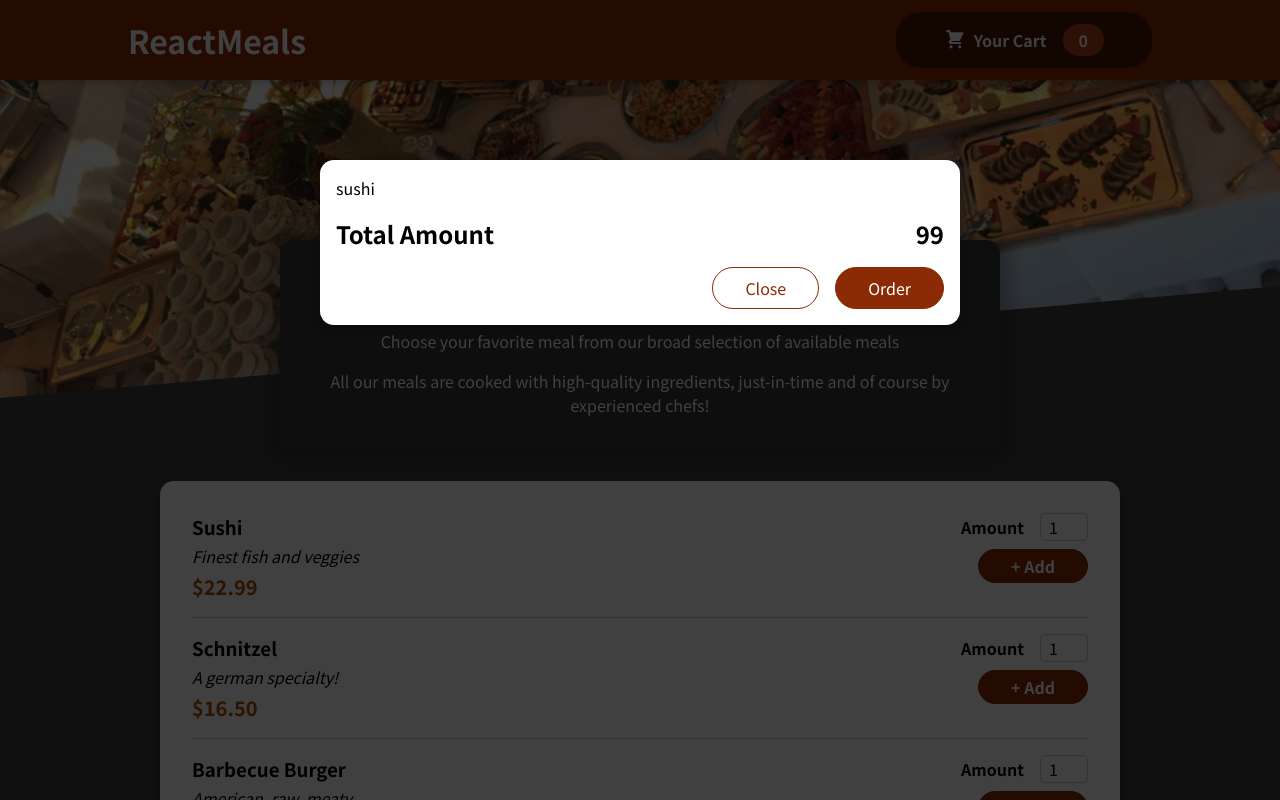
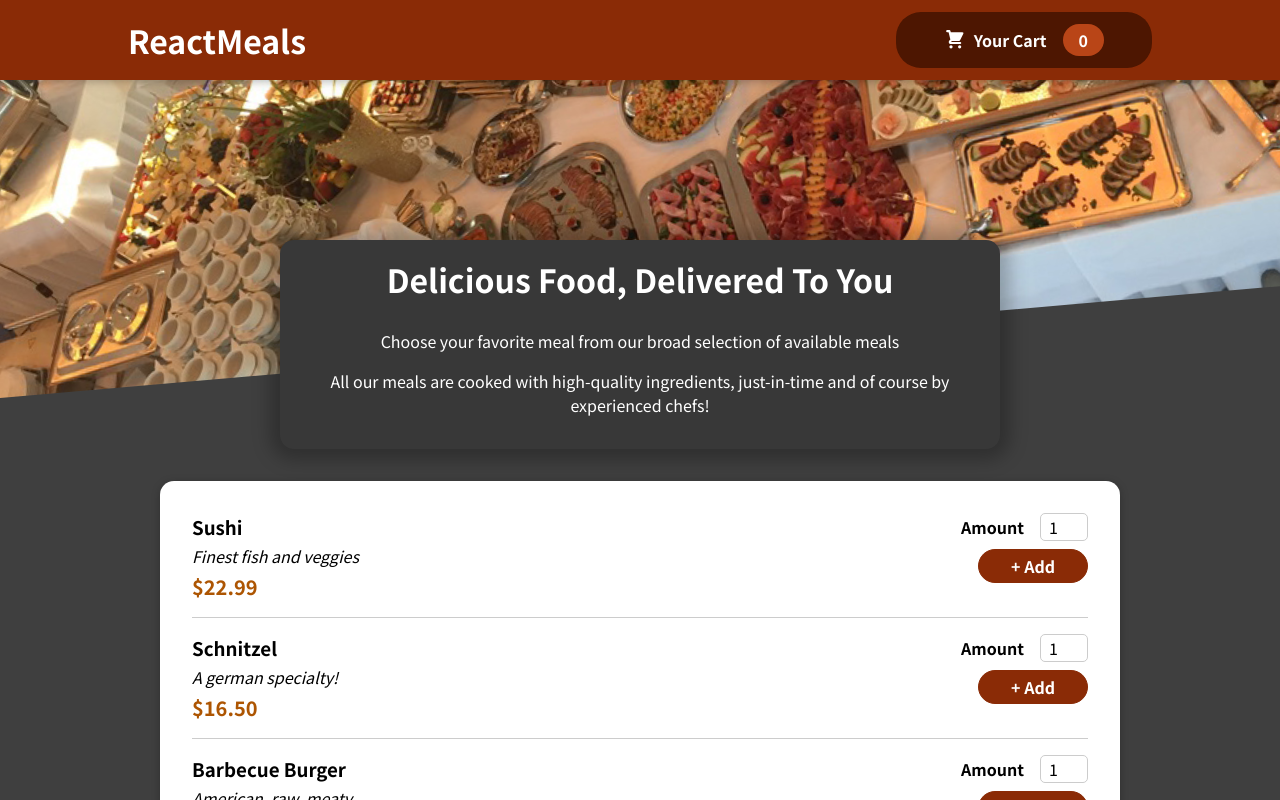
Before and after one commit to apoorvnema/restaurant-website-react, a React (Create React App) app: page / in a window 1280 px wide. Shown: the top 800 px of the page. Built offline with nearby package versions, Linux system fonts and the light colour scheme.

Commit message:
[UPDATE]: Cart Open & Close

```diff
--- a/src/App.js
+++ b/src/App.js
@@ -1,13 +1,23 @@
-import React from 'react';
+import React, {useState} from 'react';
 import Header from "./components/Layout/Header";
 import Meals from './components/Meals/Meals';
 import Cart from './components/Cart/Cart';
 
 function App() {
+  const [cartIsShown, setCartIsShown] = useState(false);
+
+  const showCartHandler = () => {
+    setCartIsShown(true);
+  }
+
+  const hideCartHandler = () => {
+    setCartIsShown(false);
+  }
+
   return (
     <>
-      <Cart />
-      <Header />
+      {cartIsShown && <Cart onClose={hideCartHandler}/>}
+      <Header onShowCart={showCartHandler} />
       <main>
         <Meals />
       </main>
--- a/src/components/Cart/Cart.js
+++ b/src/components/Cart/Cart.js
@@ -13,14 +13,14 @@
     </ul>
   );
   return (
-    <Modal>
+    <Modal onClose={props.onClose}>
       {cartItems}
       <div className={classes.total}>
         <span>Total Amount</span>
         <span>99</span>
       </div>
       <div className={classes.actions}>
-        <button className={classes['button--alt']}>Close</button>
+        <button className={classes['button--alt']} onClick={props.onClose}>Close</button>
         <button className={classes.button}>Order</button>
       </div>
     </Modal>
--- a/src/components/Layout/Header.js
+++ b/src/components/Layout/Header.js
@@ -7,7 +7,7 @@
     return <>
       <header className={classes.header}>
         <h1>ReactMeals</h1>
-        <HeaderCartButton />
+        <HeaderCartButton onClick={props.onShowCart}/>
       </header>
       <div className={classes['main-image']}>
         <img src={mealsImage} alt='Meals'/>
--- a/src/components/Layout/HeaderCartButton.js
+++ b/src/components/Layout/HeaderCartButton.js
@@ -4,7 +4,7 @@
 
 const HeaderCartButton = (props) => {
     return (
-        <button className={classes.button}>
+        <button className={classes.button} onClick={props.onClick}>
             <span className={classes.icon}>
             <CartIcon />
             </span>
--- a/src/components/UI/Modal.js
+++ b/src/components/UI/Modal.js
@@ -4,7 +4,7 @@
 
 const Backdrop = props => {
   return (
-    <div className={classes.backdrop}/>
+    <div className={classes.backdrop} onClick={props.onClose}/>
   )
 }
 
@@ -21,7 +21,7 @@
 const Modal = props => {
   return (
     <>
-      {ReactDOM.createPortal(<Backdrop/>,portalElement)}
+      {ReactDOM.createPortal(<Backdrop onClose={props.onClose}/>,portalElement)}
       {ReactDOM.createPortal(<ModalOverlay>{props.children}</ModalOverlay>,portalElement)}
     </>
   )
```
